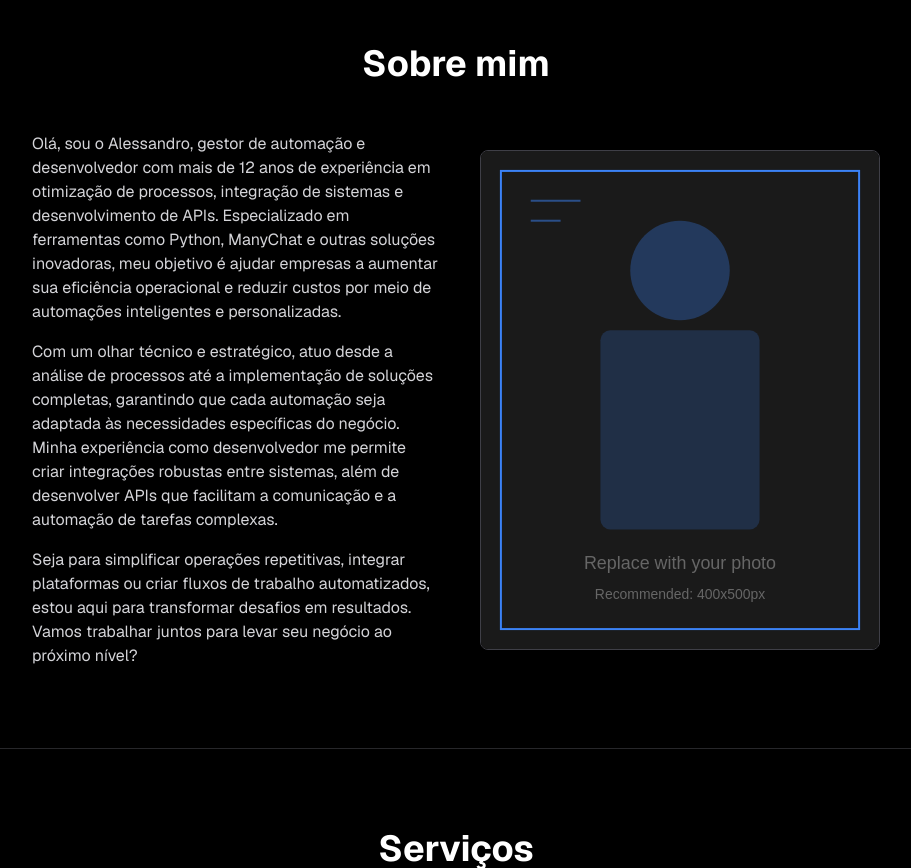
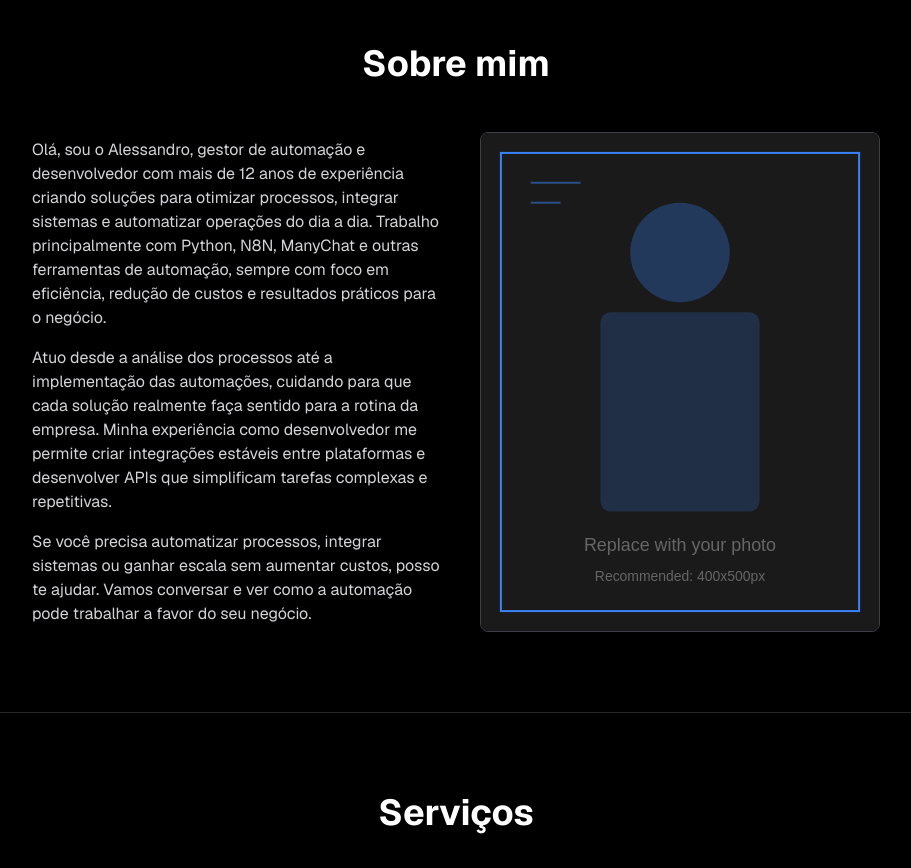
Before and after one commit to abispo/bispo.eti.br, a Next.js app: page / in a window 1280 px wide. Shown: the part 640-1508 px from the top of the page, without its empty margins (184-1095 px from the left). Built offline with nearby package versions, Linux system fonts and the light colour scheme.

Commit message:
Ajuste no texto "Sobre"

```diff
--- a/src/components/About.tsx
+++ b/src/components/About.tsx
@@ -25,25 +25,23 @@
         <div className="text-zinc-300 space-y-4">
           <p>
             Olá, sou o Alessandro, gestor de automação e desenvolvedor com mais
-            de 12 anos de experiência em otimização de processos, integração de
-            sistemas e desenvolvimento de APIs. Especializado em ferramentas
-            como Python, ManyChat e outras soluções inovadoras, meu objetivo é
-            ajudar empresas a aumentar sua eficiência operacional e reduzir
-            custos por meio de automações inteligentes e personalizadas.
+            de 12 anos de experiência criando soluções para otimizar processos,
+            integrar sistemas e automatizar operações do dia a dia. Trabalho
+            principalmente com Python, N8N, ManyChat e outras ferramentas de
+            automação, sempre com foco em eficiência, redução de custos e
+            resultados práticos para o negócio.
           </p>
           <p>
-            Com um olhar técnico e estratégico, atuo desde a análise de
-            processos até a implementação de soluções completas, garantindo que
-            cada automação seja adaptada às necessidades específicas do negócio.
-            Minha experiência como desenvolvedor me permite criar integrações
-            robustas entre sistemas, além de desenvolver APIs que facilitam a
-            comunicação e a automação de tarefas complexas.
+            Atuo desde a análise dos processos até a implementação das
+            automações, cuidando para que cada solução realmente faça sentido
+            para a rotina da empresa. Minha experiência como desenvolvedor me
+            permite criar integrações estáveis entre plataformas e desenvolver
+            APIs que simplificam tarefas complexas e repetitivas.
           </p>
           <p>
-            Seja para simplificar operações repetitivas, integrar plataformas ou
-            criar fluxos de trabalho automatizados, estou aqui para transformar
-            desafios em resultados. Vamos trabalhar juntos para levar seu
-            negócio ao próximo nível?
+            Se você precisa automatizar processos, integrar sistemas ou ganhar
+            escala sem aumentar custos, posso te ajudar. Vamos conversar e ver
+            como a automação pode trabalhar a favor do seu negócio.
           </p>
         </div>
       </div>
```
